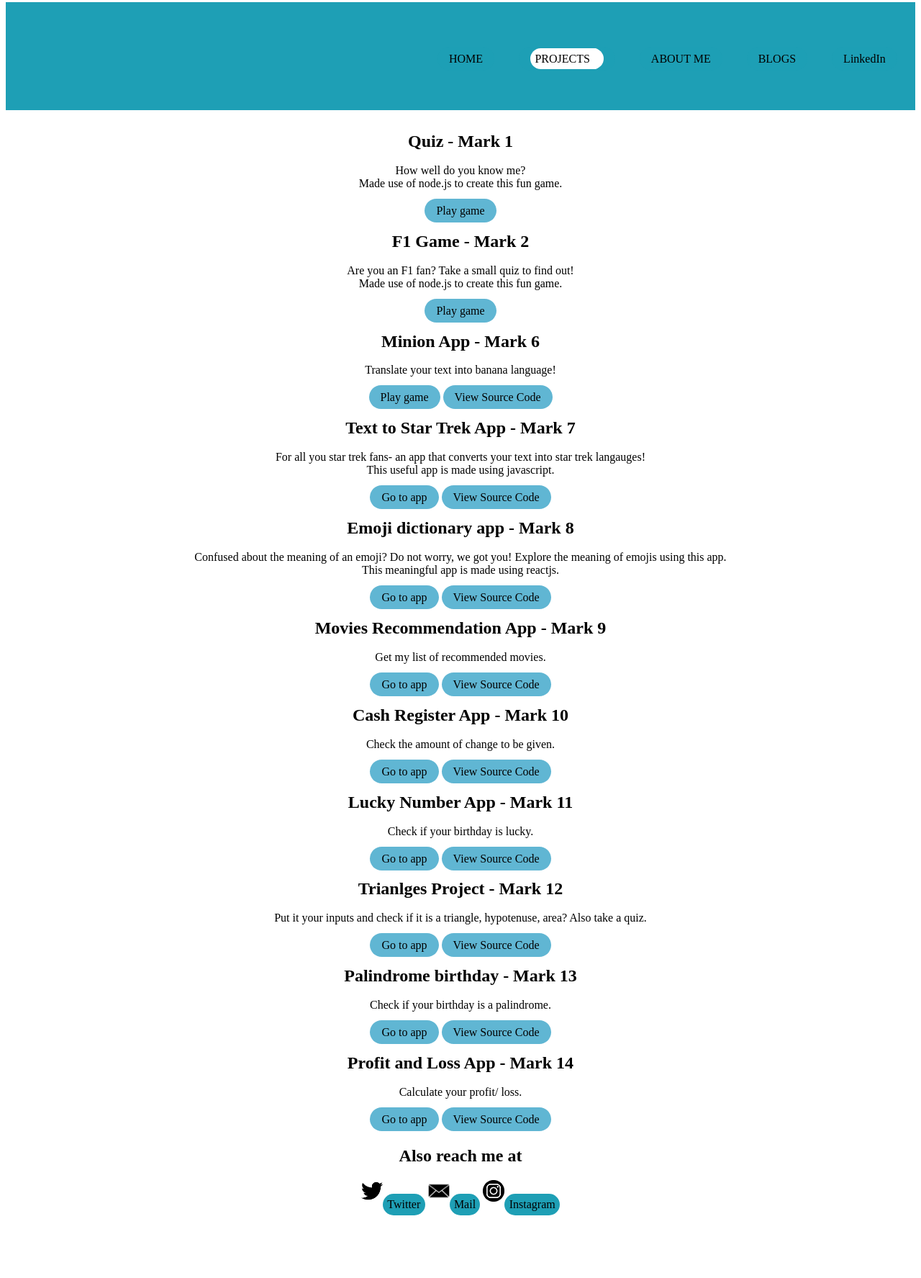
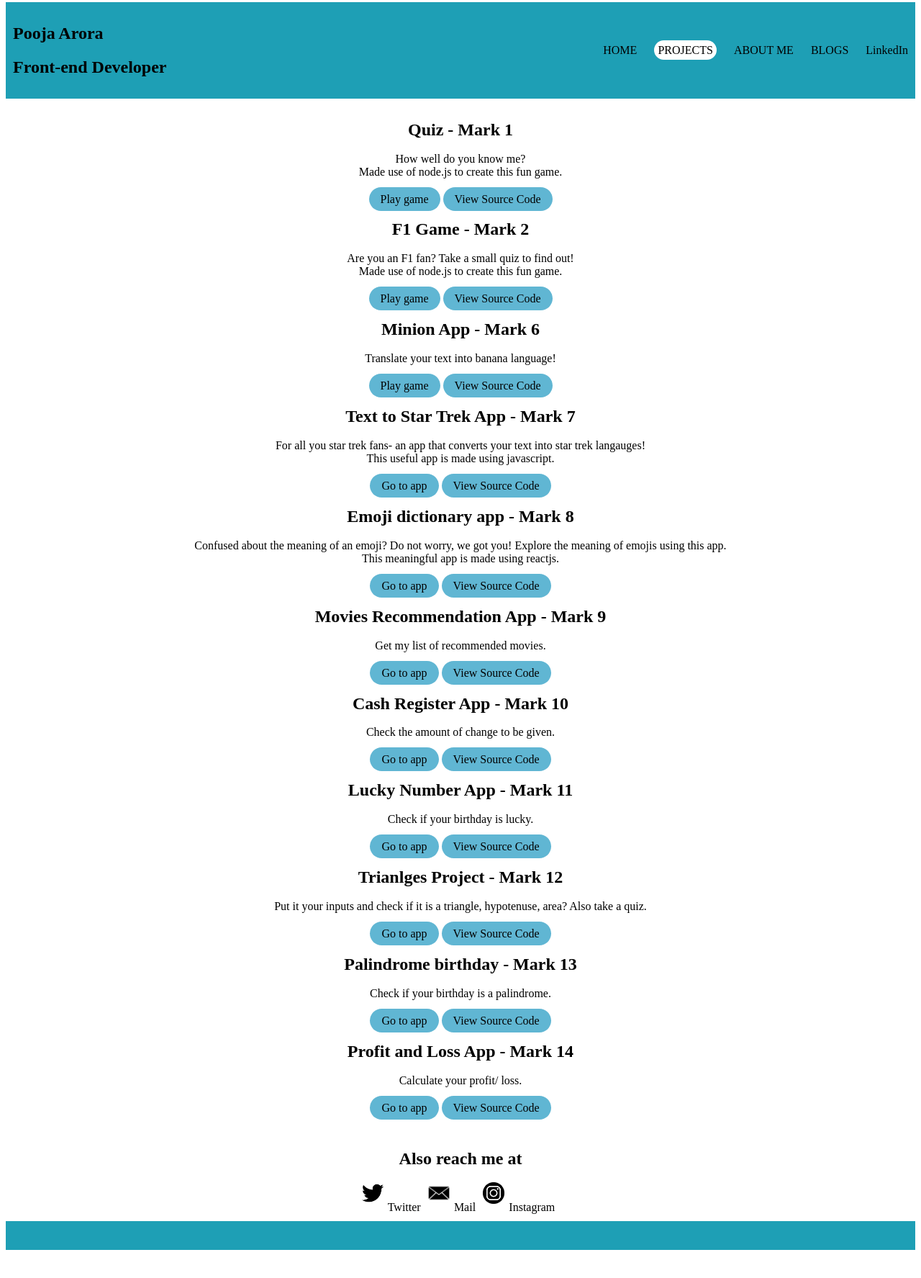
Before and after one commit to poojaarora2912/practicedev, a plain HTML site: page projects.html in a window 1280 px wide. Shown: the part 5-1780 px from the top of the page at 72% size. Before the commit the page ends 1722 px from the top, so only its background shows below. Drawn offline with Linux system fonts and the light colour scheme.

Commit message:
add: update to main page for alignment
add: update to main page for alignment

```diff
--- /dev/null
+++ b/home.css
@@ -0,0 +1,76 @@
+.nav-header{
+background-color:#1e9fb5fe;
+display: flex;
+align-items: center;
+
+}
+.nav-left {
+   padding: 10px;
+   color: black;
+}
+.nav-right{
+flex: 1 0;
+text-align: right;
+
+}
+.nav-right a{
+    text-decoration: none;
+    color: black;
+    padding: 10px;
+}
+.current{
+    background-color: white;
+    border-radius: 150rem;
+    padding: 0.5%;
+  }
+
+  .aboutme{
+    color: black;
+    position: relative;
+    text-align: center;
+    top:50px;
+    }
+
+    .aboutme-details{
+    color:#1e9fb5fe;
+
+    }
+
+
+.contact-details{
+    text-align: center;
+    padding: 20px;
+    color: black;
+}
+
+.research-paper-button{
+    color: rgb(37, 32, 32);
+    border-style:initial;
+    background-color:#1e9fb5fe;
+    color:black;
+    border-radius: 3rem;
+    border: black;
+    padding:1%;
+    text-decoration: none;
+    position: relative;
+    top:10px;
+    border-style:outset;
+
+  }
+  .buttons{
+    color: rgb(37, 32, 32);
+    border-style:initial;
+    /* background-color: var(--primary-color); */
+    color:black;
+        border-radius: 2rem;
+        /* border: var(--primary-color); */
+       padding:0.5%;
+        text-decoration: none;
+        position: relative;
+        top:10px;
+  }
+
+.footer{
+    height:40px;
+    background-color: #1e9fb5fe;
+}
--- a/projects.html
+++ b/projects.html
@@ -1,17 +1,22 @@
 <html>
     <head>
         <link href="stylesprojects.css" rel="stylesheet"/>
-        <link href="styles.css" rel="stylesheet"/>
+        <link href="home.css" rel="stylesheet"/>
     </head>
     <body>
-        <div class="navigation-header">
-            <a href="index.html" class="navigation-link-home">HOME</a>
-            <a href="projects.html" class="navigation-link-project"><span class="current">PROJECTS<span class="current"></span></a>
-            <a href="aboutme.html" class="navigation-link-aboutme">ABOUT ME</a>
-            <a href="blogs.html" class="navigation-link-blogs">BLOGS</a>
-            <a href="https://www.linkedin.com/in/pooja-arora-71b7591a7/" class="navigation-link-contact">LinkedIn</a>
-          </div>
-
+        <div class="nav-header">
+            <div class="nav-left">
+            <p><h2>Pooja Arora</h2></p>
+            <p><h2>Front-end Developer</h2></p>
+        </div>
+        <div class="nav-right">
+            <a href="index.html">HOME</a>
+            <a href="projects.html"><span class="current">PROJECTS</span></a>
+            <a href="aboutme.html">ABOUT ME</a>
+            <a href="blogs.html">BLOGS</a>
+            <a href="https://www.linkedin.com/in/pooja-arora-71b7591a7/">LinkedIn</a>
+        </div>
+        </div>
 
 
 
@@ -20,12 +25,14 @@
             <span class="project-description">How well do you know me? <br/>
             Made use of node.js to create this fun game. </span><br/>
             <a href="https://replit.com/@PoojaArora4/HowWellDoYouKnowMe#index.js/embed=1&output=1" class="playgame">Play game</a>
+            <a href=" " class="playgame">View Source Code</a>
         </div>
         <div class="projecttwo">
             <h2 class="project-heading">F1 Game - Mark 2</h2><br>
             <span class="project-description">Are you an F1 fan? Take a small quiz to find out! <br/>
             Made use of node.js to create this fun game. </span><br/>
             <a href="https://replit.com/@PoojaArora4/f1game#index.js/embed=1&output=1" class="playgame">Play game</a>
+           <a href="https://github.com/poojaarora2912/f1game" class="playgame">View Source Code</a>
         </div>
         <div class="projectthree">
             <h2 class="project-heading">Minion App - Mark 6</h2><br>
@@ -47,13 +54,13 @@
             <span class="project-description">Confused about the meaning of an emoji? Do not worry, we got you! Explore the meaning of emojis using this app.<br>
             This meaningful app is made using reactjs. </span><br/>
             <a href="https://hnv4i0.csb.app/" class="playgame">Go to app</a>
-            <a href="https://codesandbox.io/s/emojiapp-hnv4i0?file=/src/App.js" class="playgame">View Source Code</a>
+            <a href="https://github.com/poojaarora2912/emojiapp" class="playgame">View Source Code</a>
         </div>
         <div class="projectsix">
             <h2 class="project-heading">Movies Recommendation App - Mark 9</h2><br/>
             <span class="project-description">Get my list of recommended movies.</span><br/>
             <a href="https://xfrc0f.csb.app/" class="playgame">Go to app</a>
-            <a href="https://codesandbox.io/embed/dreamy-bash-xfrc0f?fontsize=14&hidenavigation=1&theme=dark" class="playgame">View Source Code</a>
+            <a href="" class="playgame">View Source Code</a>
         </div>
         <div class="projectseven">
             <h2 class="project-heading">Cash Register App - Mark 10</h2><br/>
@@ -85,12 +92,14 @@
             <a href="https://profit-loss-app-project.netlify.app/" class="playgame">Go to app</a>
             <a href="https://github.com/poojaarora2912/profit-and-loss-app" class="playgame">View Source Code</a>
         </div><br/>
-        <div class="reachmeat">
-        <h2>Also reach me at</h2>
-        <img src="twitter.png" height="30px" width="30px"/><a href="https://twitter.com/DevArora2912" class="buttons">Twitter</a>
-        <img src="mail.png" height="30px" width="30px"/><a href="mailto:poojaarora291299@gmail.com" class="buttons">Mail</a>
-        <img src="instragram.png" height="30px" width="30px"/><a href="https://www.instagram.com/pooja_arora2912/" class="buttons">Instagram</a>
-    </div>
+        <div class="contact-details">
+            <h2> Also reach me at</h2>
+             <img src="twitter.png" height="30px" width="30px"/><a href="https://twitter.com/DevArora2912" class="buttons">Twitter</a>
+             <img src="mail.png" height="30px" width="30px"/><a href="mailto:poojaarora291299@gmail.com" class="buttons">Mail</a>
+             <img src="instragram.png" height="30px" width="30px"/><a href="https://www.instagram.com/pooja_arora2912/" class="buttons">Instagram</a>
+         </div>
+
+         <div class="footer"></div>
     <br/><br/>
 
     </body>
--- a/styleblogs.css
+++ b/styleblogs.css
@@ -9,68 +9,6 @@ body{
     box-sizing: border-box;
   }
 
-  .navigation-header{
-    height: 150px;
-    background-color: var(--primary-color);
-
-
-  }
-
-
-  .navigation-link-home{
-    color:black;
-    position: relative;
-    top:70px;
-    left:600px;
-    background-color: var(--primary-color);
-    border-radius: 100rem;
-    border: var(--primary-color);
-    padding: 0.5rem 1rem;
-    text-decoration: none;
-
-  }
-  .navigation-link-project{
-    color:black;
-    position: relative;
-    top:70px;
-    left:650px;
-    background-color: var(--primary-color);
-    border-radius: 100rem;
-    border: var(--primary-color);
-    padding: 0.5rem 1rem;
-    text-decoration: none;
-
-
-  }
-  .navigation-link-aboutme{
-    color:black;
-    position: relative;
-    top:70px;
-    left:700px;
-    background-color: var(--primary-color);
-    border-radius: 100rem;
-    border: var(--primary-color);
-    padding: 0.5rem 1rem;
-    text-decoration: none;
-  }
-
-  .navigation-link-contact{
-    color:black;
-    position: relative;
-    top:70px;
-    left:750px;
-    background-color: var(--primary-color);
-    border-radius: 100rem;
-    border: var(--primary-color);
-    padding: 0.5rem 1rem;
-    text-decoration: none;
-
-  }
-  .current{
-    background-color: white;
-    border-radius: 150rem;
-    padding: 0.5%;
-  }
 
   .playgame{
     height:200px;
--- a/styles.css
+++ b/stylesold.css
@@ -11,13 +11,29 @@ body{
 
   .navigation-header{
     height: 150px;
+    color: black;
     background-color: var(--primary-color);
+    display: flex;
+    align-items: center;
+    position: relative;
+
+  }
+  .navigation-left{
+
+  }
+
+  .navigation-links a{
+    position: relative;
+    left:8rem;
+    padding: 4px;
+    color: black;
+    text-decoration: none;
+
 
 
   }
 
-
-  .navigation-link-home{
+  /* .navigation-link-home{
     color:black;
     position: relative;
     top:70px;
@@ -77,7 +93,7 @@ body{
     padding: 0.5rem 1rem;
     text-decoration: none;
 
-  }
+  } */
 
 
   .current{
--- a/stylesprojects.css
+++ b/stylesprojects.css
@@ -36,22 +36,3 @@ text-align: center;
 .projectone, .projecttwo, .projectthree, .projectfour, .projectfive, .projectsix, .projectseven, .projecteight, .projectnine, .projectten, .projecteleven{
     top: -10px;
 }
-.reachmeat{
-    position: relative;
-    text-align: center;
-    color: black;
-}
-.buttons{
-
-        color: rgb(37, 32, 32);
-        border-style:initial;
-        background-color: var(--primary-color);
-        color:black;
-        border-radius: 2rem;
-        border: var(--primary-color);
-        padding:0.5%;
-        text-decoration: none;
-        position: relative;
-        text-align: center;
-        align-items: center;
-  }
```
Also changed, not shown: aboutme.html (+25 -23 lines), blogs.html (+23 -8 lines), contact.html (deleted, +0 -28 lines), contact.js (deleted, +0 -15 lines), index.html (+28 -47 lines), indexold.html (added, +94 -0 lines).
